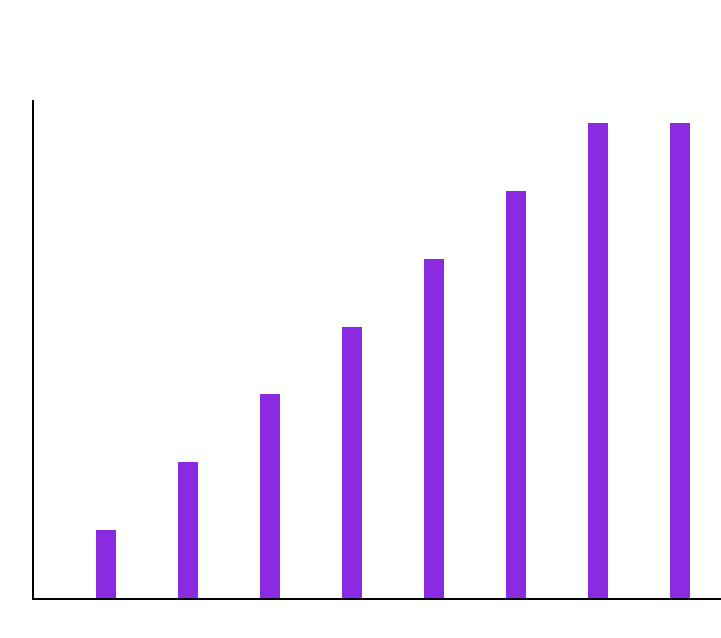
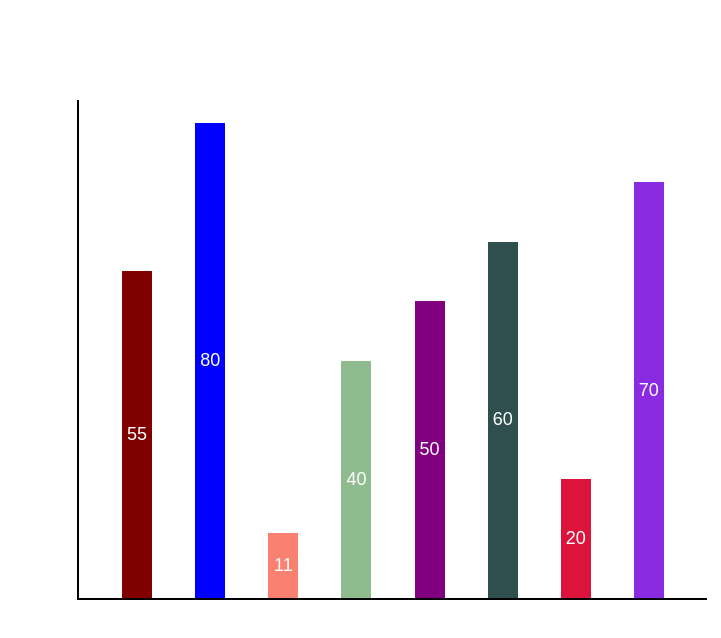
Before and after one commit to Zhabskyi/bar-chart, a website: page src/index.html in a window 1280 px wide. Shown: the whole page, without its empty margins (248-969 px from the left). Drawn offline with nearby package versions, Linux system fonts and the light colour scheme.

Commit message:
customizing bars to handle position of values and spacing between them

```diff
--- a/src/index.html
+++ b/src/index.html
@@ -9,6 +9,7 @@
   integrity="sha256-CSXorXvZcTkaix6Yvo6HppcZGetbYMGWSFlBw8HfCJo="
   crossorigin="anonymous"></script>
   <link rel="stylesheet" type="text/css" href=".\styles\main.css">
+  <link rel="stylesheet" type="text/css" href=".\styles\controls.css">
   <title>Bar Chart</title>
 </head>
 <body>
@@ -17,5 +18,6 @@
     <div id="root"></div>
   </div>
   <script src=".\scripts\main.js"></script>
+  <script src=".\scripts\controls.js"></script>
 </body>
 </html>
--- a/src/scripts/main.js
+++ b/src/scripts/main.js
@@ -1,56 +1,68 @@
-const data = [10, 20, 30, 40, 50, 60, 70, 70];
+const data = [55, 80, 11, 40, 50, 60, 20, 70];
 
 const options = {
-  width: '300',
-  height: '300'
+  axisHeight: '500',
+  colors: ['Maroon', 'Blue', 'Salmon', 'DarkSeaGreen', 'Purple', 'DarkSlateGray', 'Crimson'],
+  valuePosition: 'center',
+  barSpacing: '40',
+  barWidth: '30'
 }
 
 const element = document.querySelector('#root');
+const header = document.querySelector('.header');
 
-
-const axisHeight = 500;
 const axisWidth = defineWidth(data);
+let textPosition = 0;
 
 
 
 
 function drawBarChart(data, options, element) {
-  renderCharts(data);
+  renderCharts(data, options);
 }
 
 function renderAxis(element) {
  let axis =  $('<div></div>')
     .addClass('axis')
-    .css('width', `${axisWidth}px`)
+    .css({
+      'width': `${axisWidth}px`,
+      'height': `${options.axisHeight}px`
+    })
     .appendTo(element);
     return axis;
 }
 
-function renderCharts(data) {
+function renderCharts(data, options) {
   const axis = renderAxis(element);
   const maxNumber = Math.max(...data);
-  const minNumber = Math.min(...data);
 
-  scaleNumber = (axisHeight/maxNumber)*0.95;
+  scaleNumber = (options.axisHeight/maxNumber)*0.95;
 
   const scaledArr = scaleArray(data, scaleNumber);
 
   scaledArr.map( (el, i) => {
     $('<div></div>')
       .addClass('bar')
-      .css('height',`${el}px`)
+      .css({
+        'height':`${el}px`,
+         'justify-content':
+          `${options.valuePosition}` === 'top' ? 'flex-start' :
+          `${options.valuePosition}` === 'center' ? 'space-evenly' :
+          `${options.valuePosition}` === 'bottom' ? 'flex-end' : 'flex-end',
+          'background-color': `${options.colors[i]}`
+      })
+      .text(data[i])
       .appendTo(axis);
-  })
-  console.log(maxNumber);
-  console.log(minNumber);
+  });
 }
 
 function defineWidth(data) {
-  return (data.length + 1) * 80;
+  return (data.length + 1) * (Number(options.barSpacing) + Number(options.barWidth));
 }
 
 function scaleArray(arr, scaleNumber) {
   return arr.map(el => el*scaleNumber)
 }
 
+
 drawBarChart(data, options, element);
--- /dev/null
+++ b/src/styles/controls.css
@@ -0,0 +1,26 @@
+
+.btn-text {
+  max-width: 120px;
+	box-shadow:inset 0px 1px 0px 0px #97c4fe;
+	background:linear-gradient(to bottom, #3d94f6 5%, #1e62d0 100%);
+	background-color:#3d94f6;
+	border-radius:6px;
+	border:1px solid #337fed;
+	display:inline-block;
+	cursor:pointer;
+	color:#ffffff;
+	font-family:Arial;
+	font-size:15px;
+	font-weight:bold;
+	padding:6px 12px;
+	text-decoration:none;
+	text-shadow:0px 1px 0px #1570cd;
+}
+.btn-text:hover {
+	background:linear-gradient(to bottom, #1e62d0 5%, #3d94f6 100%);
+	background-color:#1e62d0;
+}
+.btn-text:active {
+	position:relative;
+	top:1px;
+}
--- a/src/styles/main.css
+++ b/src/styles/main.css
@@ -4,7 +4,7 @@
 
 html {
   font-family: 'Nunito', sans-serif;
-  font-size: 16px;
+  font-size: 18px;
   color: rgb(80, 80, 80);
 }
 
@@ -22,6 +22,9 @@ p {
   margin: 0;
 }
 
+button {
+  outline: none;
+}
 
 .container {
   max-width: 2200px;
@@ -34,8 +37,6 @@ p {
 
 .axis {
   margin: 0 auto;
-  width: 500px;
-  height: 500px;
   border-left: 2px solid black;
   border-bottom: 2px solid black;
   display: flex;
@@ -45,7 +46,15 @@ p {
 }
 
 .bar {
+  position: relative;
+  padding: 10px 0;
+  display: flex;
+  flex-direction: column;
+  align-items: center;
+  justify-content: flex-start;
   height: 100px;
-  width: 20px;
+  width: 30px;
+  color: white;
+  font-size: 12;
   background-color: blueviolet;
 }
```
Also changed, not shown: src/scripts/controls.js (added).
